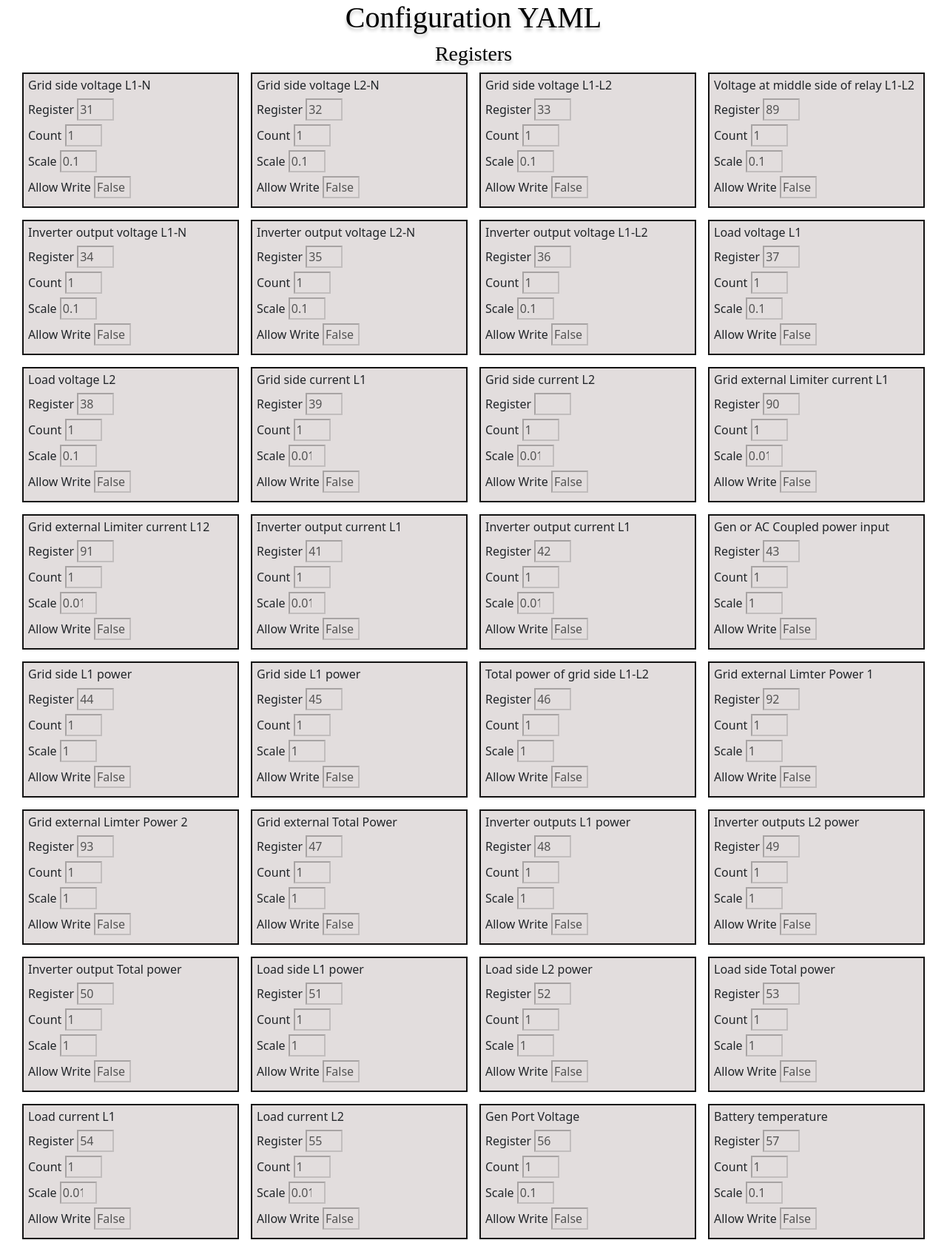
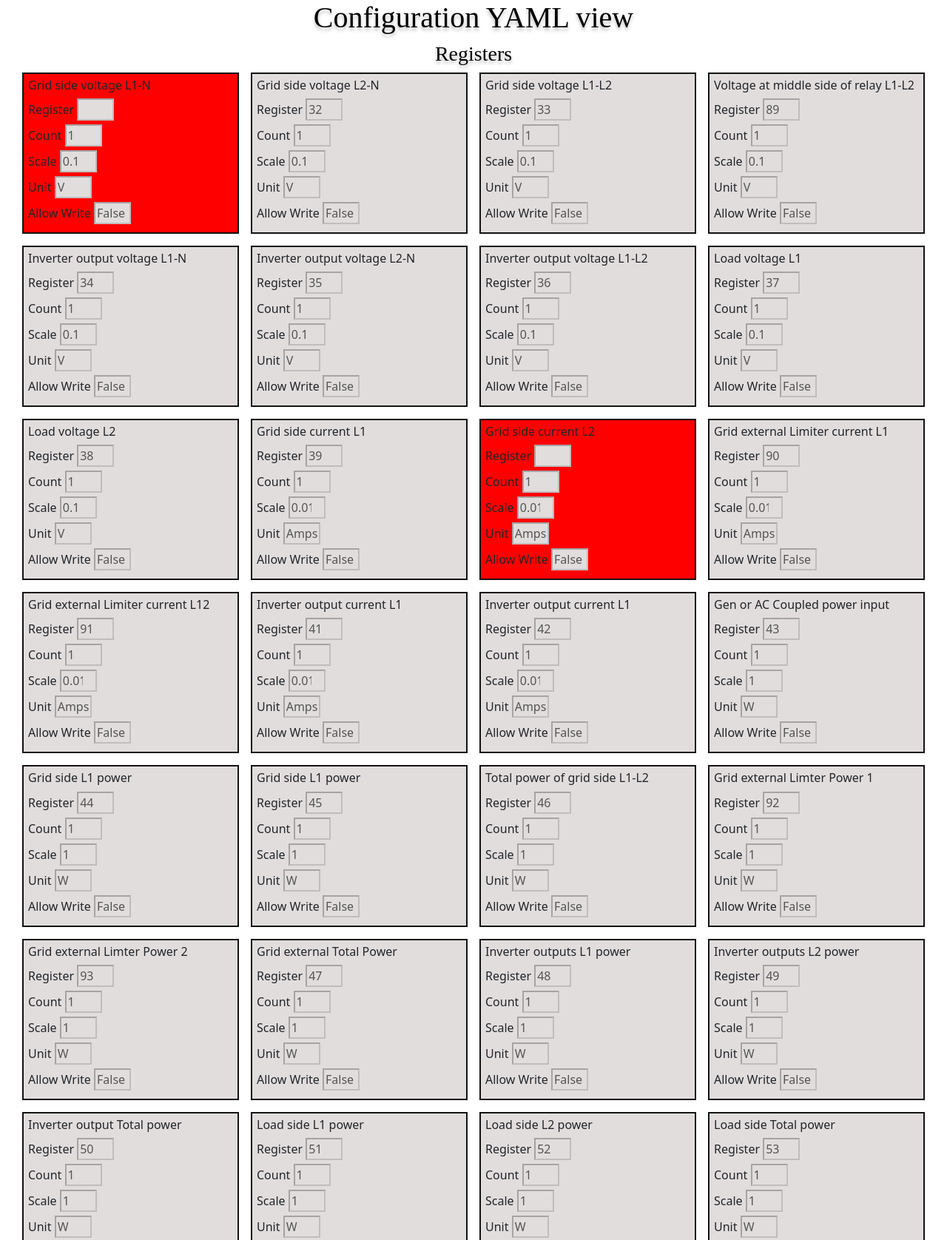
Before and after one commit to SHERCAN/Visor-YAML, a FastAPI app: page / in a window 1280 px wide. Shown: the top 1676 px of the page at 74% size. Run offline with FastAPI, Linux system fonts and the light colour scheme; some libraries are stand-ins or nearby versions; some web fonts are replaced.

Commit message:
view color error

```diff
--- a/routes/main.py
+++ b/routes/main.py
@@ -25,6 +25,5 @@ class ModelSettings(BaseModel):
 async def main(request: Request):
     with open('settings_clinet.yml', 'r') as file:
         prime_service = safe_load(file)
-    print(prime_service['data'][-1])
     context = {'request': request, 'data': prime_service['data']}
     return templates.TemplateResponse('index.html', context=context)
--- a/settings_clinet.yml
+++ b/settings_clinet.yml
@@ -7,7 +7,7 @@ server:
 
 data:
   - slave: 1
-    register: 31
+    register:
     count: 1
     name: Grid side voltage L1-N
     scale: 0.1
@@ -242,7 +242,7 @@ data:
     count: 1
     name: Battery Capacity SOC %
     scale: 1
-    unit: '%'
+    unit: "%"
     write: False
   - slave: 1
     register: 60
@@ -424,28 +424,28 @@ data:
     count: 1
     name: Battery charging efficiency
     scale: 0.1
-    unit: '%'
+    unit: "%"
     write: False
   - slave: 1
     register: 112
     count: 1
     name: Battery capacity Shut Down
     scale: 1
-    unit: '%'
+    unit: "%"
     write: False
   - slave: 1
     register: 113
     count: 1
     name: Battery capacity Restart
     scale: 1
-    unit: '%'
+    unit: "%"
     write: False
   - slave: 1
     register: 114
     count: 1
     name: Battery capacity Low Batt
     scale: 1
-    unit: '%'
+    unit: "%"
     write: False
   - slave: 1
     register: 115
@@ -494,7 +494,7 @@ data:
     count: 1
     name: Generator charging starting capacity point
     scale: 1
-    unit: '%'
+    unit: "%"
     write: False
   - slave: 1
     register: 122
@@ -515,7 +515,7 @@ data:
     count: 1
     name: Grid charging start capacity point
     scale: 1
-    unit: '%'
+    unit: "%"
     write: False
   - slave: 1
     register: 125
@@ -571,7 +571,7 @@ data:
     count: 1
     name: Smart Load OFF batt
     scale: 1
-    unit: '%'
+    unit: "%"
     write: False
   - slave: 1
     register: 133
@@ -585,7 +585,7 @@ data:
     count: 1
     name: Smart Load ON batt
     scale: 1
-    unit: '%'
+    unit: "%"
     write: False
   - slave: 1
     register: 135
@@ -865,42 +865,42 @@ data:
     count: 1
     name: Point 1 capacity
     scale: 1
-    unit: '%'
+    unit: "%"
     write: False
   - slave: 1
     register: 11
     count: 1
     name: Point 2 capacity
     scale: 1
-    unit: '%'
+    unit: "%"
     write: False
   - slave: 1
     register: 15
     count: 1
     name: Point 3 capacity
     scale: 1
-    unit: '%'
+    unit: "%"
     write: False
   - slave: 1
     register: 19
     count: 1
     name: Point 4 capacity
     scale: 1
-    unit: '%'
+    unit: "%"
     write: False
   - slave: 1
     register: 23
     count: 1
     name: Point 5 capacity
     scale: 1
-    unit: '%'
+    unit: "%"
     write: False
   - slave: 1
     register: 27
     count: 1
     name: Point 6 capacity
     scale: 1
-    unit: '%'
+    unit: "%"
     write: False
   - slave: 1
     register: 8
--- a/templates/index.html
+++ b/templates/index.html
@@ -17,14 +17,15 @@
 <body>
   <div id="fondo">
     <div class="first tittle">
-      <h1>Configuration YAML</h1>
+      <h1>Configuration YAML view</h1>
     </div>
     <div class="tittle first">
       <h3>Registers</h3>
     </div>
     <div class="grilla">
       {% for i in data %}
-      <div class="bordes">
+      <div class="bordes" {% if i['register']==None or i['count']==None or i['scale']==None or i['unit']==None or
+        i['write']==None %} style="background-color: rgb(255, 0, 0);" {% endif %}>
         <h6>{{i['name']}}</h6>
         <div>
           <div>
@@ -44,6 +45,13 @@
             <label class="mb-2" for="destinAddressConfig">Scale</label>
             <input class="inputs" id="destinAddressConfig" name="destinAddressConfig" type="number"
               value="{{i['scale']}}" disabled />
+          </div>
+        </div>
+        <div>
+          <div>
+            <label class="mb-2" for="destinAddressConfig">Unit</label>
+            <input class="inputs" id="destinAddressConfig" name="destinAddressConfig" type="text" value="{{i['unit']}}"
+              disabled />
           </div>
         </div>
         <div>
```
